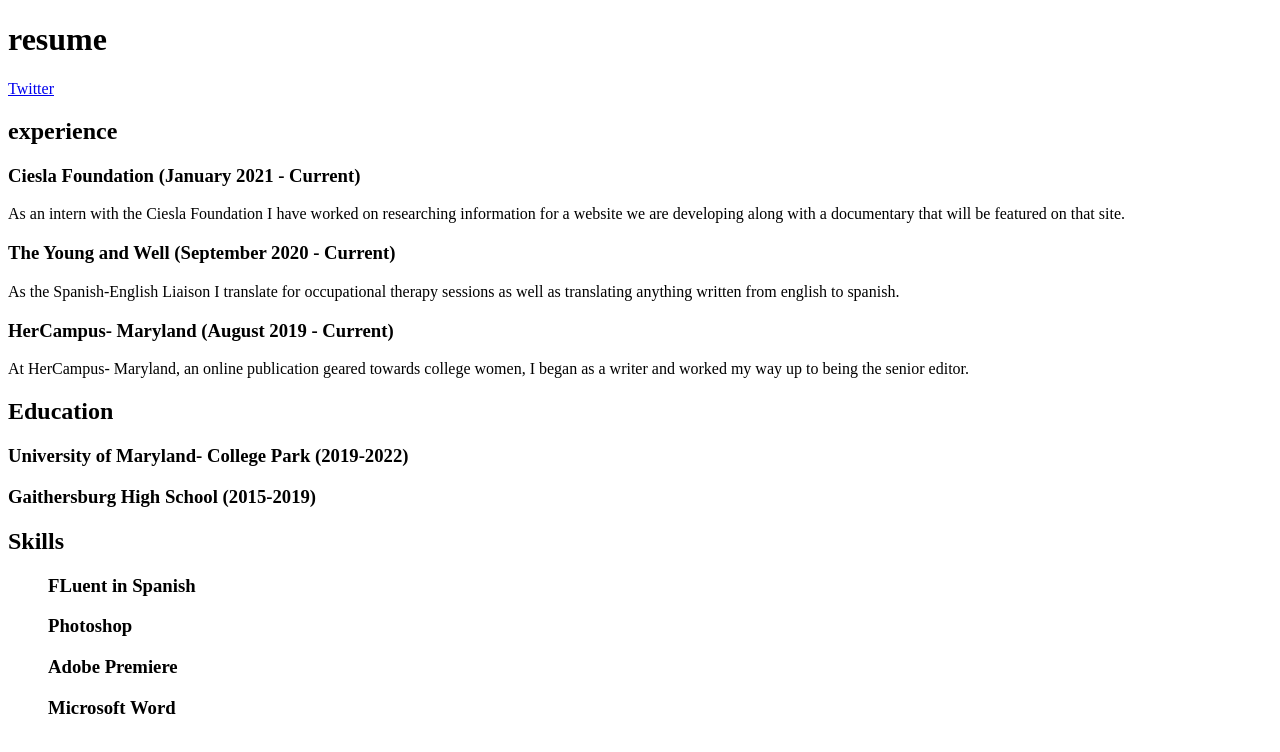
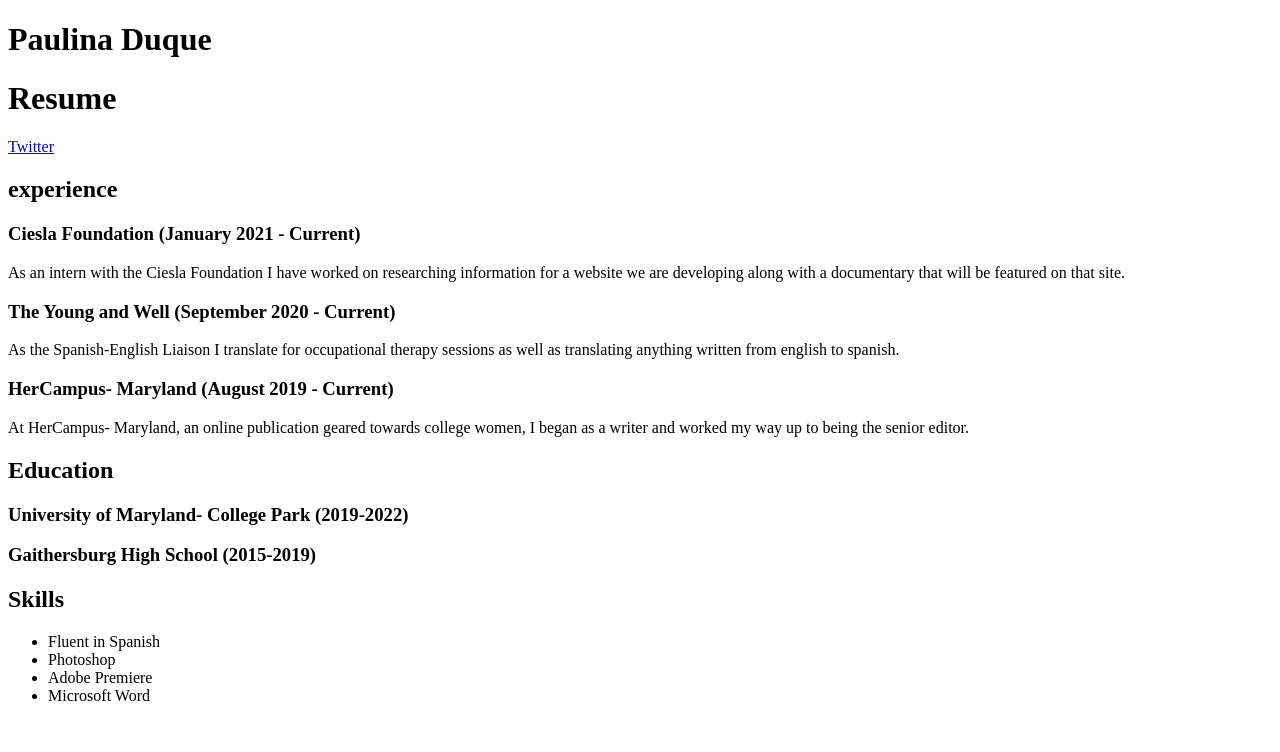
Before and after one commit to paulinaduque/paulinaduque.github.io, a plain HTML site: page resume/index.html in a window 1280 px wide. Drawn offline with Linux system fonts and the light colour scheme.

Commit message:
validation changes

```diff
--- a/resume/index.html
+++ b/resume/index.html
@@ -2,13 +2,13 @@
 <html>
 
 <head>
-	<title>Paulina Duque</title>
-	<h1>resume</h1>
+	<title>Paulina Duque's Resume</title>
 
 </head>
 <body>
-
-	<a href="twitter.com/writingpaulina" target="_blank">Twitter</a>
+	<h1>Paulina Duque</h1>
+<h1>Resume</h1>
+	<a href="https://twitter.com/writingpaulina" target="_blank">Twitter</a>
 
 	<h2>experience</h2>
 
@@ -29,9 +29,10 @@
 
 	<h2>Skills</h2>
 <ul>
-		<h3>FLuent in Spanish</h3>
-		<h3>Photoshop</h3>
-		<h3>Adobe Premiere</h3>
-		<h3>Microsoft Word</h3>
+		<li>Fluent in Spanish</li>
+		<li>Photoshop</li>
+		<li>Adobe Premiere</li>
+		<li>Microsoft Word</li>
 </ul>
 </body>
+</html>
```
